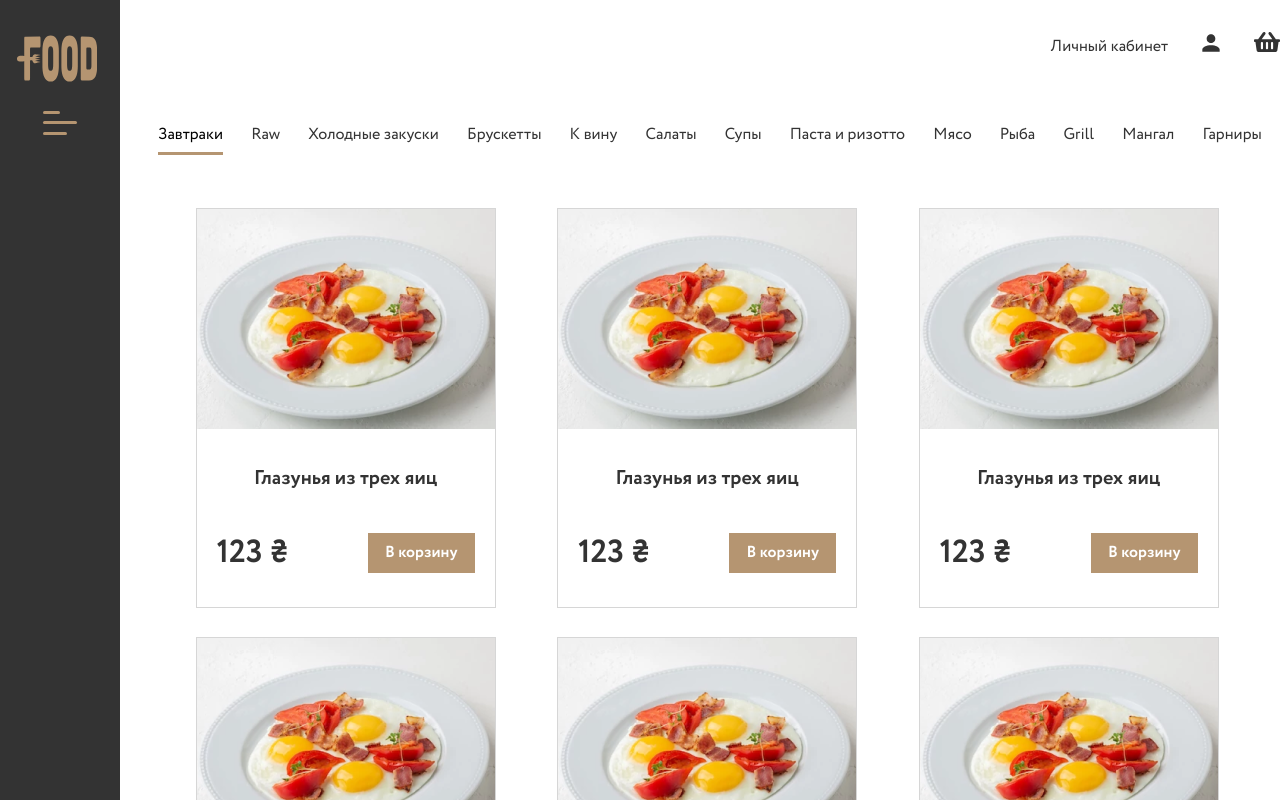
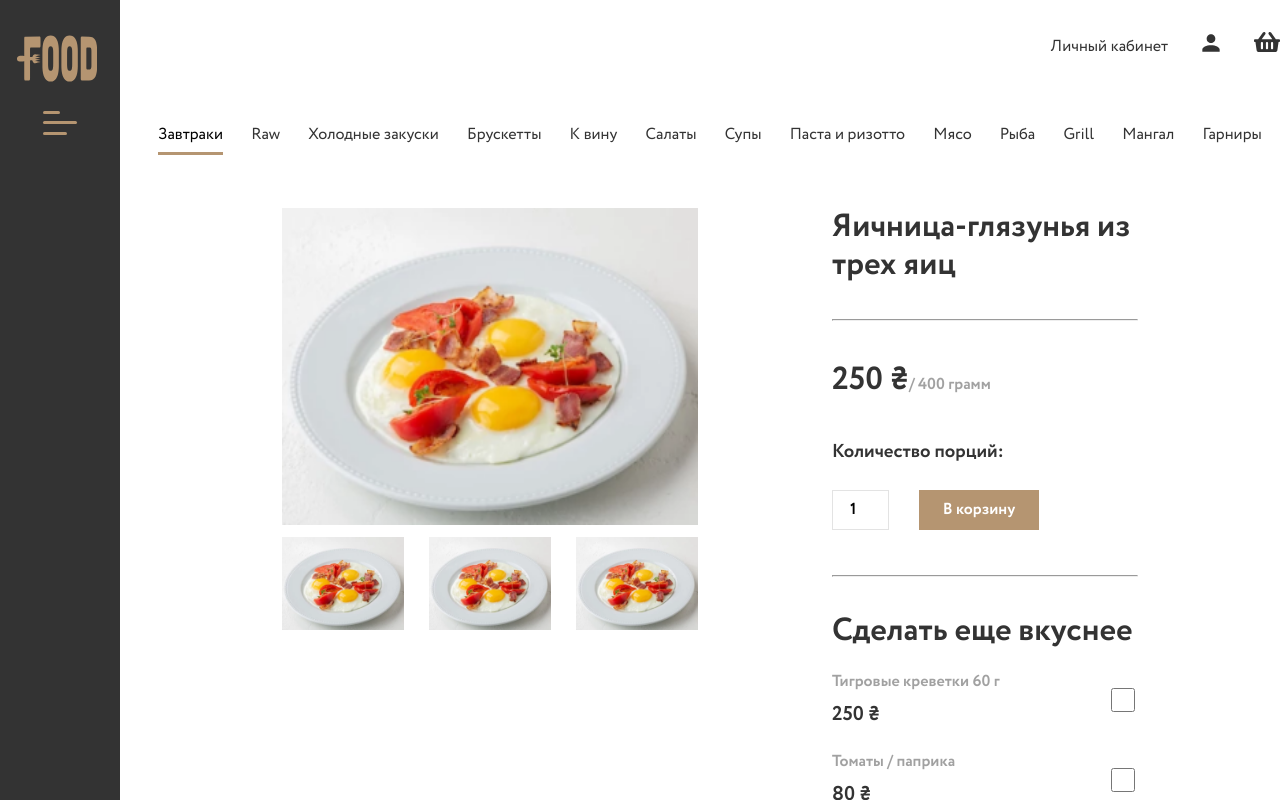
Before and after one commit to 5450L/restaurant-layout, a React (Create React App) app: page / in a window 1280 px wide. Shown: the top 800 px of the page. Built offline with nearby package versions, Linux system fonts and the light colour scheme.

Commit message:
+ bookDetails page

```diff
--- a/src/App.js
+++ b/src/App.js
@@ -17,7 +17,9 @@ function App() {
     <div className="App">
       <Sidebar />
       <MenuPage />
+      {/* <BookForm /> */}
       {/* <Main /> */}
+
       <div className="contacts">
         <Contacts />
       </div>
--- a/src/components/BookForm/BookForm.jsx
+++ b/src/components/BookForm/BookForm.jsx
@@ -7,6 +7,7 @@ import Button from "../common/Buttons/Button";
 
 export default function BookForm() {
   return (
+    <div className={bookFormStyles.backdrop}>
       <form className={bookFormStyles.bookForm}>
         <div className={bookFormStyles.crossButton}>{cross()}</div>
 
@@ -27,5 +28,6 @@ export default function BookForm() {
           <Button text="Забронировать" />
         </div>
       </form>
+    </div>
   );
 }
--- a/src/components/BookForm/BookForm.module.css
+++ b/src/components/BookForm/BookForm.module.css
@@ -1,3 +1,12 @@
+.backdrop {
+  background: url("/public/images/bgImage.jpg");
+  position: fixed;
+  top: 0;
+  left: 0;
+  right: 0;
+  bottom: 0;
+  z-index: 1000;
+}
 .bookForm {
   position: relative;
   display: flex;
--- a/src/components/Menu/Menu.jsx
+++ b/src/components/Menu/Menu.jsx
@@ -6,15 +6,22 @@ import { cross, youtube, twitter, telegram } from "../../assets/icons/icons";
 import Logo from "../common/Logo/Logo";
 import Button from "../common/Buttons/Button";
 
-export default function Menu() {
+export default function Menu(props) {
   return (
-    <div className={menuStyles.menu}>
+    <div
+      className={`${menuStyles.menu} ${!props.isOpened && menuStyles.isClosed}`}
+    >
       <div className={menuStyles.menuContent}>
         <div className={menuStyles.menuHead}>
           <div className={menuStyles.logo}>
             <Logo />
           </div>
-          <div className={menuStyles.crossButton}>{cross()}</div>
+          <div
+            className={menuStyles.crossButton}
+            onClick={() => props.toggleIsOpened(false)}
+          >
+            {cross()}
+          </div>
         </div>
 
         <div className={menuStyles.menuMain}>
--- a/src/components/Menu/Menu.module.css
+++ b/src/components/Menu/Menu.module.css
@@ -1,5 +1,9 @@
+.isClosed {
+  visibility: hidden;
+}
+
 .menu {
-  position: absolute;
+  position: fixed;
   top: 0;
   left: 0;
   right: 0;
@@ -37,7 +41,7 @@
 }
 .menuContent ul li a {
   color: white;
-  transition: all 0.7s;
+  transition: color 0.7s;
 }
 .menuContent ul li a:hover {
   color: rgba(255, 255, 255, 0.463);
@@ -54,16 +58,13 @@
 .icons svg {
   width: 33px;
   height: 20px;
-  transition: all 0.7s;
-}
-.icons svg:hover {
-  cursor: pointer;
-  fill: #f2ddc5;
+  transition: fill 0.7s;
 }
 
 .crossButton svg {
-  transition: all 0.7s;
+  transition: fill 0.7s;
 }
+.icons svg:hover,
 .crossButton svg:hover {
   cursor: pointer;
   fill: #f2ddc5;
--- a/src/components/Sidebar/Sidebar.jsx
+++ b/src/components/Sidebar/Sidebar.jsx
@@ -1,16 +1,24 @@
-import React from "react";
+import React, { useState } from "react";
 import sidebarStyles from "./Sidebar.module.css";
 
 import Logo from "../common/Logo/Logo.jsx";
 import { telegram, twitter, youtube } from "../../assets/icons/icons";
 
+import Menu from "../Menu/Menu";
+
 export default function Sidebar() {
+  let [isOpened, toggleIsOpened] = useState(false);
+
   return (
     <div className={sidebarStyles.sidebar}>
+      <Menu isOpened={isOpened} toggleIsOpened={toggleIsOpened} />
       <div className={sidebarStyles.sidebarContainer}>
         <div className={sidebarStyles.sidebarHeader}>
           <Logo />
-          <div className={sidebarStyles.burger}>
+          <div
+            className={sidebarStyles.burger}
+            onClick={() => toggleIsOpened(true)}
+          >
             <span></span>
           </div>
         </div>
--- a/src/components/common/Buttons/Button.jsx
+++ b/src/components/common/Buttons/Button.jsx
@@ -8,7 +8,7 @@ export default function Button(props) {
         props.type === "secondary" ? buttonStyles.secondary : ""
       } ${props.type === "secondaryDark" ? buttonStyles.secondaryDark : ""}`}
     >
-      {props.text}
+      <p>{props.text}</p>
     </div>
   );
 }
--- /dev/null
+++ b/src/pages/BookDetails/BookDetails.jsx
@@ -0,0 +1,72 @@
+import React from "react";
+import Button from "../../components/common/Buttons/Button";
+import bookDetailsStyles from "./BookDetails.module.css";
+
+export default function BookDetails() {
+  return (
+    <div className={bookDetailsStyles.bookDetails}>
+      <div className={bookDetailsStyles.imageBlock}>
+        <img
+          src="images/eggs.png"
+          alt="eggs"
+          className={bookDetailsStyles.big}
+        />
+        <img src="images/eggs.png" alt="eggs" />
+        <img src="images/eggs.png" alt="eggs" />
+        <img src="images/eggs.png" alt="eggs" />
+      </div>
+      <div className={bookDetailsStyles.infoBlock}>
+        <h3 className={bookDetailsStyles.title}>
+          Яичница-глязунья из трех яиц
+        </h3>
+        <hr />
+        <div className={bookDetailsStyles.price}>
+          <h3>250 ₴</h3> / 400 грамм
+        </div>
+        <label for="amount">
+          <h3>Количество порций:</h3>
+        </label>
+        <div className={bookDetailsStyles.amountInput}>
+          <input type="number" id="amount" min="1" defaultValue={1} />
+          <div className={bookDetailsStyles.button}>
+            <Button text="В корзину" />
+          </div>
+        </div>
+        <hr />
+        <div className={bookDetailsStyles.additivesBlock}>
+          <h3 className={bookDetailsStyles.title}>Сделать еще вкуснее</h3>
+          <ul className={bookDetailsStyles.additivesList}>
+            <li>
+              <label for="">
+                <h4>Тигровые креветки 60 г</h4>
+                <p>250 ₴</p>
+              </label>
+              <input type="checkbox" />
+            </li>
+            <li>
+              <label for="">
+                <h4>Томаты / паприка</h4>
+                <p>80 ₴</p>
+              </label>
+              <input type="checkbox" />
+            </li>
+            <li>
+              <label for="">
+                <h4>Бекон</h4>
+                <p>120 ₴</p>
+              </label>
+              <input type="checkbox" />
+            </li>
+            <li>
+              <label for="">
+                <h4>Сыр чеддер 30 г</h4>
+                <p>80 ₴</p>
+              </label>
+              <input type="checkbox" />
+            </li>
+          </ul>
+        </div>
+      </div>
+    </div>
+  );
+}
--- /dev/null
+++ b/src/pages/BookDetails/BookDetails.module.css
@@ -0,0 +1,102 @@
+.bookDetails {
+  display: flex;
+  flex-direction: row;
+  justify-content: center;
+  column-gap: 134px;
+}
+
+.imageBlock {
+  width: 416px;
+  height: 434px;
+  display: flex;
+  flex-direction: row;
+  justify-content: space-between;
+  flex-wrap: wrap;
+}
+.imageBlock img {
+  height: 93px;
+  width: 122px;
+}
+.big {
+  width: 100% !important;
+  height: 317px !important;
+}
+
+.infoBlock {
+  text-align: start;
+  width: 306px;
+}
+.infoBlock label h3 {
+  margin: 34px 0px 24px 0;
+}
+
+.title {
+  font-size: 32px;
+  font-weight: 700;
+  line-height: 38px;
+}
+
+hr {
+  margin-bottom: 35px;
+  margin-top: 35px;
+}
+
+.price {
+  display: flex;
+  flex-direction: row;
+  align-items: baseline;
+
+  margin-top: 35px;
+  margin-bottom: 30px;
+
+  font-weight: 700;
+  color: rgba(51, 51, 51, 0.459);
+}
+.price h3 {
+  font-size: 32px;
+  color: #333;
+}
+
+.amountInput {
+  display: flex;
+  flex-direction: row;
+  margin-bottom: 45px;
+}
+.amountInput input {
+  text-align: center;
+  font-weight: 700;
+  width: 57px;
+  border: 1px solid rgba(51, 51, 51, 0.134);
+}
+.button {
+  width: 120px;
+  margin-left: 30px;
+}
+
+.additivesList li {
+  display: flex;
+  flex-direction: row;
+  justify-content: space-between;
+  align-items: center;
+  margin-top: 20px;
+}
+.additivesList li label {
+  display: flex;
+  flex-direction: column;
+  justify-content: space-between;
+  height: 60px;
+}
+.additivesList li label h4 {
+  font-size: 16px;
+  color: rgba(51, 51, 51, 0.459);
+}
+.additivesList li label p {
+  font-size: 20px;
+  font-weight: 700;
+}
+
+.additivesList li input {
+  cursor: pointer;
+  width: 24px;
+  height: 24px;
+}
--- a/src/pages/MenuPage/MenuPage.jsx
+++ b/src/pages/MenuPage/MenuPage.jsx
@@ -3,6 +3,7 @@ import menuPageStyles from "./MenuPage.module.css";
 
 import ProductCard from "../../components/ProductCard/ProductCard";
 import ProfileHeader from "../../components/ProfileHeader/ProfileHeader";
+import BookDetails from "../BookDetails/BookDetails";
 
 export default function MenuPage() {
   return (
@@ -25,7 +26,10 @@ export default function MenuPage() {
         <li>Гарниры</li>
       </ul>
 
-      <div className={menuPageStyles.menuItemList}>
+      <div className={menuPageStyles.menuPageContent}>
+        <BookDetails />
+
+        {/* <div className={menuPageStyles.menuItemList}>
         <ul>
           <li>
             <ProductCard />
@@ -64,6 +68,7 @@ export default function MenuPage() {
             <ProductCard />
           </li>
         </ul>
+      </div> */}
       </div>
     </div>
   );
--- a/src/pages/MenuPage/MenuPage.module.css
+++ b/src/pages/MenuPage/MenuPage.module.css
@@ -32,7 +32,8 @@
   color: black;
 }
 
-.menuItemList {
+.menuPageContent {
+  margin: auto;
   margin-top: 53px;
 }
 .menuItemList ul {
```
Lines whose indentation alone changed are shown as unchanged.
